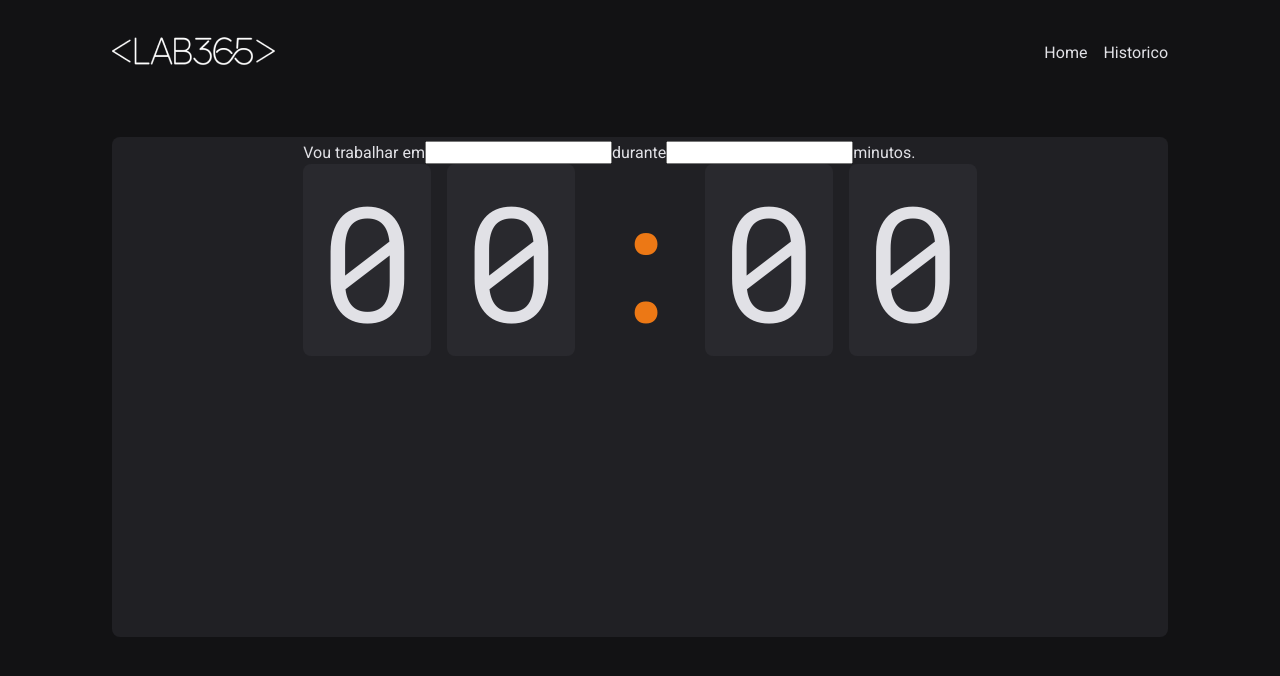
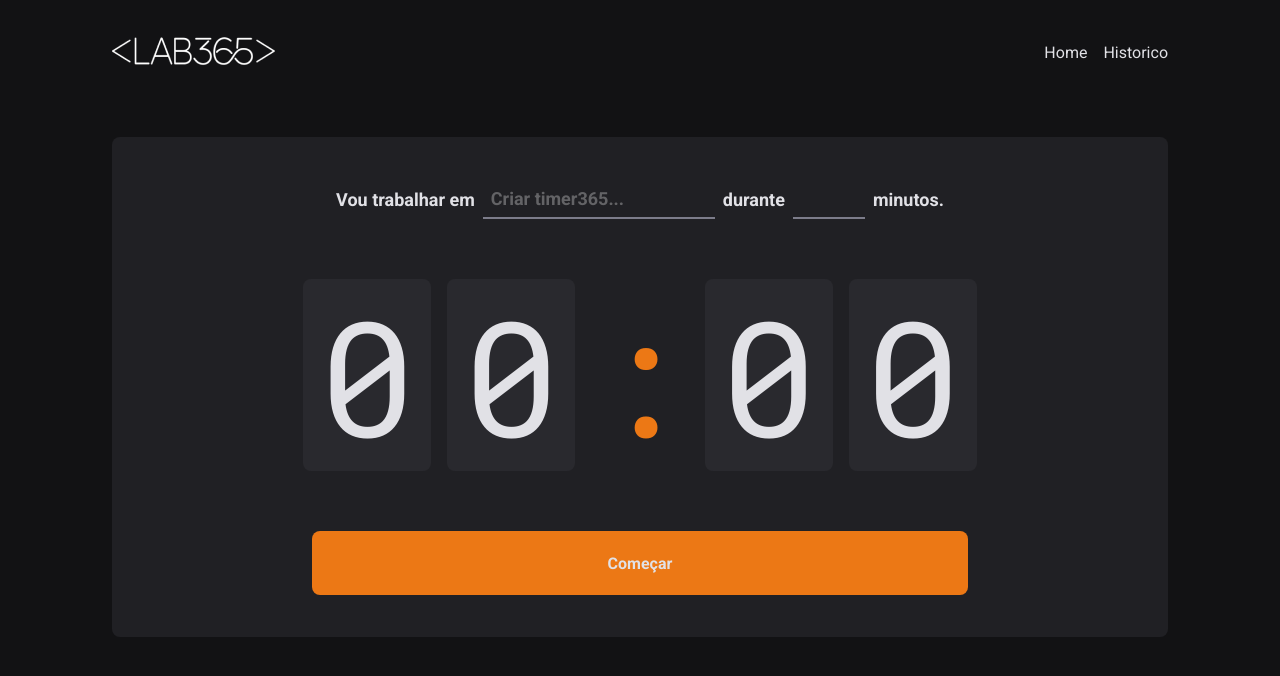
Before and after one commit to marcelovntr/projeto-revisao, a React (Vite) app: page / in a window 1280 px wide. Shown: the top 676 px of the page. Built offline with nearby package versions, Linux system fonts and the light colour scheme.

Commit message:
commit pra não me perder

```diff
--- a/package.json
+++ b/package.json
@@ -10,6 +10,7 @@
     "preview": "vite preview"
   },
   "dependencies": {
+    "lucide-react": "^0.428.0",
     "prop-types": "^15.8.1",
     "react": "^18.3.1",
     "react-dom": "^18.3.1"
--- a/src/App.jsx
+++ b/src/App.jsx
@@ -1,13 +1,13 @@
 import { HomePage } from './pages/home'
 import { Layout } from './template'
 
-// import React from 'react'
+// import React from 'react' <-- pra usar o <React.Fragment>
 // import NomeDoComponente from './pages/home'
 
 function App() {
   return (
     <>
-      <Layout>
+      <Layout title={'meu pau de óculos'}>
         <HomePage />
       </Layout>
     </>
@@ -16,11 +16,6 @@ function App() {
 // JSX
 
 export default App
-
-
-// function App() {
-//   return <h1>Hello world, LAB365.</h1>
-// }
-// // JSX
+// JSX
 
 // export default App
--- a/src/components/new-cycle/index.jsx
+++ b/src/components/new-cycle/index.jsx
@@ -1,8 +1,9 @@
+import './new-cycle.css'
 export function NewCycle() {
     return (
         <div className='container--new-cycle'>
             <label htmlFor="task">Vou trabalhar em</label>
-            <input type="text" id="task" />
+            <input type="text" id="task" placeholder='Criar timer365...' />
 
             <label htmlFor="minutesAmount">durante</label>
             <input type="number" id="minutesAmount"/>
--- a/src/components/new-cycle/new-cycle.css
+++ b/src/components/new-cycle/new-cycle.css
@@ -9,3 +9,22 @@
     font-weight: bold;
     flex-wrap: wrap;
 }
+
+.container--new-cycle input {
+background: transparent;
+height: 2.5rem;
+border: 0;
+border-bottom: 2px solid var(--line);
+font-weight: bold;
+font-size: 1.125rem;
+color: var(--text);
+padding: 0.5rem;
+}
+
+.container--new-cycle ::placeholder{
+color: rgba(255, 255, 255, 0.3);
+}
+
+.container--new-cycle input[type="number"] {
+    max-width: 72px;
+}
--- /dev/null
+++ b/src/pages/home/home.css
@@ -0,0 +1,10 @@
+.container--home {
+    display: flex;
+    flex: 1;
+    flex-direction: column;
+    align-items: center;
+    justify-content: center;
+    gap: 60px;
+    width: 100%;
+    max-width: 656px;
+}
--- a/src/pages/home/index.jsx
+++ b/src/pages/home/index.jsx
@@ -1,15 +1,20 @@
+import { Button } from "../../components/button";
 import { NewCycle } from "../../components/new-cycle";
 import { Timer } from "../../components/timer";
+import './home.css'
 
 export function HomePage() {
     return (
-        <div>
+        <div className="container--home">
             <NewCycle />
             <Timer />
+            <Button>Começar</Button>
+            {/*ou: <Button variant= "secondary">Começar</Button>    */}
         </div>
     )
 }
 
 export default HomePage;
 
-// exportação nomeada
+
+//export default HomePage; //exportação padrão
--- a/src/styles/globals.css
+++ b/src/styles/globals.css
@@ -18,6 +18,10 @@
     box-sizing: border-box;
 }
 
+:focus {
+    box-shadow: 0 0 0 2px var(--purple-500);
+}
+
 body {
     background: var(--background);
     color: var(--text);
```
Also changed, not shown: src/template/index.jsx (+4 -3 lines), 1 other file (tests, documents, lock files or other folders).
